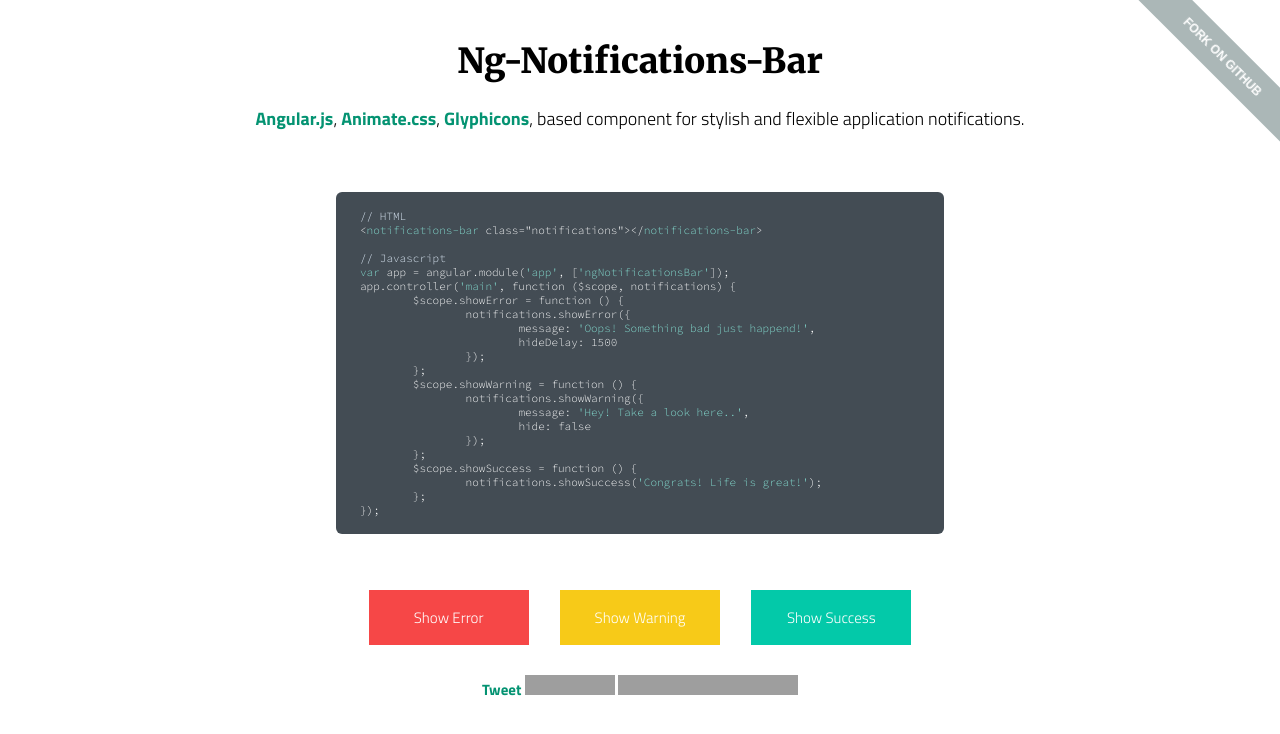
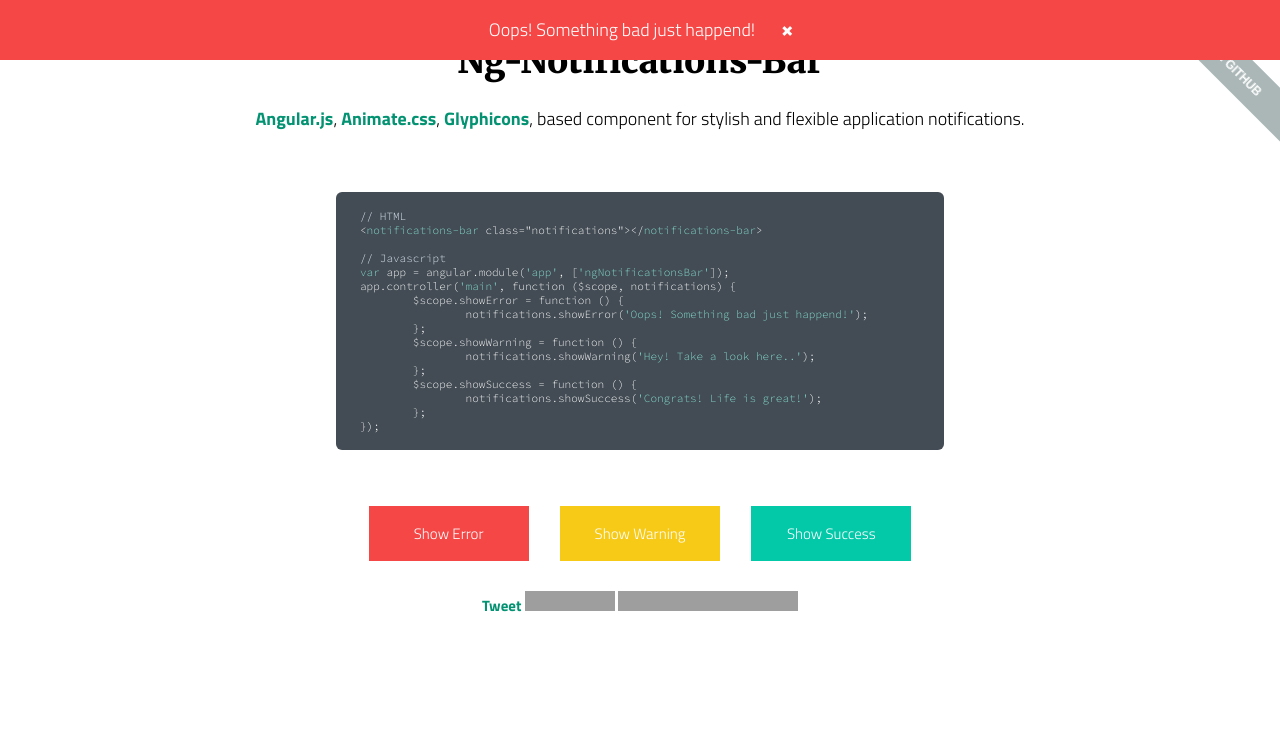
Before and after one commit to alexbeletsky/ng-notifications-bar, a website: page example/index.html in a window 1280 px wide. Both pictures are taken after a click on the button "Show Error". Shown: the top 734 px of the page. Drawn offline with Linux system fonts and the light colour scheme; grey boxes are pictures that could not be loaded; files whose address does not match are found by name.

Commit message:
simplified example page

```diff
--- a/example/index.html
+++ b/example/index.html
@@ -32,16 +32,10 @@
 <span class="kwrd">var</span> app = angular.module(<span class="str">'app'</span>, [<span class="str">'ngNotificationsBar'</span>]);
 app.controller(<span class="str">'main'</span>, function ($scope, notifications) {
 	$scope.showError = function () {
-		notifications.showError({
-			message: <span class="str">'Oops! Something bad just happend!'</span>,
-			hideDelay: 1500
-		});
+		notifications.showError(<span class="str">'Oops! Something bad just happend!'</span>);
 	};
 	$scope.showWarning = function () {
-		notifications.showWarning({
-			message: <span class="str">'Hey! Take a look here..'</span>,
-			hide: false
-		});
+		notifications.showWarning(<span class="str">'Hey! Take a look here..'</span>);
 	};
 	$scope.showSuccess = function () {
 		notifications.showSuccess(<span class="str">'Congrats! Life is great!'</span>);
--- a/example/js/app.js
+++ b/example/js/app.js
@@ -6,15 +6,15 @@
 
 app.controller('main', function ($scope, notifications) {
 	$scope.showError = function () {
-		notifications.showError({message: 'Oops! Something bad just happend! (hides faster)', hideDelay: 1500});
+		notifications.showError('Oops! Something bad just happend!');
 	};
 
 	$scope.showWarning = function () {
-		notifications.showWarning({message: 'Hey! Take a look here.. (doesn\'t hide)', hide: false});
+		notifications.showWarning('Hey! Take a look here..');
 	};
 
 	$scope.showSuccess = function () {
-		notifications.showSuccess({message: 'Congrats! Life is great! (uses default settings)'});
+		notifications.showSuccess('Congrats! Life is great!');
 	};
 
 });
```
